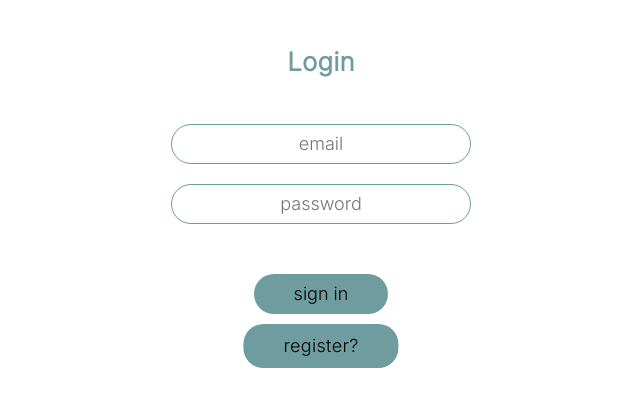
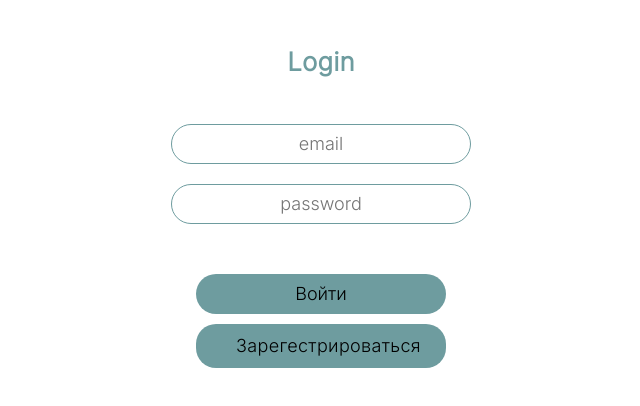
Before and after one commit to fermer123/test, a React (Create React App) app: page /login in a window 1280 px wide. Shown: the top 406 px of the page, without its empty margins (319-959 px from the left). Built offline with nearby package versions, Linux system fonts and the light colour scheme; data requests are answered from the project's data file.

Commit message:
useinput

```diff
--- a/src/Context.jsx
+++ b/src/Context.jsx
@@ -102,6 +102,7 @@ export const Context = ({ children }) => {
     localStorage.setItem('user', JSON.stringify(resp.data.user));
     setUser(resp.data.user);
     push('/');
+    console.log(resp);
   };
 
   const Logout = () => {
--- /dev/null
+++ b/src/components/input/input.jsx
@@ -0,0 +1,12 @@
+import { useState } from 'react';
+
+export const useInput = (initialvalue = '') => {
+  const [value, setValue] = useState(initialvalue);
+  const onChange = (e) => {
+    setValue(e.target.value);
+  };
+  return {
+    value,
+    onChange,
+  };
+};
--- a/src/pages/Login/Login.jsx
+++ b/src/pages/Login/Login.jsx
@@ -1,23 +1,17 @@
 import style from './Login.module.scss';
 import { NavLink } from 'react-router-dom';
-import { useForm } from 'react-hook-form';
 import { useContext } from 'react';
 import { CustomContext } from '../../Context';
+import { useInput } from '../../components/input/input';
 
 const Login = () => {
-  const {
-    register,
-    handleSubmit,
-    // setError: { errors },
-    //reset,
-  } = useForm();
-
   const { Login } = useContext(CustomContext);
-
+  const user = useInput('');
+  const pass = useInput('');
   return (
     <div className='container'>
       <div className={style.login}></div>
-      <form onSubmit={handleSubmit(Login)}>
+
       <h2 className={style.login_h2}>Login</h2>
       <div className={style.login_list}>
         <input
@@ -25,9 +19,7 @@ const Login = () => {
           required
           type='email'
           placeholder='email'
-            {...register('email', {
-              required: 'заполни поле',
-            })}
+          {...user}
         />
 
         <input
@@ -35,20 +27,20 @@ const Login = () => {
           required
           type='password'
           placeholder='password'
-            {...register('password', {
-              required: 'заполни поле',
-            })}
+          {...pass}
         />
       </div>
-        <button className={style.btn} type='submit'>
-          sign in
+      <button
+        className={style.btn}
+        onClick={() => Login({ email: user.value, password: pass.value })}
+      >
+        Войти
       </button>
       <p>
         <NavLink className={style.header_link} to='/register'>
-            register?
+          Зарегестрироваться
         </NavLink>
       </p>
-      </form>
     </div>
   );
 };
--- a/src/pages/Login/Login.module.scss
+++ b/src/pages/Login/Login.module.scss
@@ -6,13 +6,16 @@
   border-radius: 20px;
   color: #000000;
   display: inline-block;
-  margin-top: 10px;
-  margin-bottom: 50px;
+  margin: 10px 0 50px 50%;
   padding: 10px 40px;
-  margin-left: 50%;
   transform: translateX(-50%);
   font-style: normal;
   font-weight: 400;
+  max-width: 250px;
+  width: 100%;
+  &:hover {
+    text-decoration: none;
+  }
 }
 .login_list {
   display: flex;
@@ -59,4 +62,6 @@
   display: block;
   margin: 0 auto;
   cursor: pointer;
+  max-width: 250px;
+  width: 100%;
 }
--- a/src/pages/Register/Register.jsx
+++ b/src/pages/Register/Register.jsx
@@ -15,7 +15,6 @@ const Register = () => {
 
   return (
     <div className='container'>
-      <div className={style.register}></div>
       <form onSubmit={handleSubmit(Register)}>
         <h2 className={style.register_h2}>Register</h2>
         <div className={style.register_list}>
@@ -55,10 +54,10 @@ const Register = () => {
           />
         </div>
         <button className={style.btn} type='submit'>
-          sign in
+          Зарегестрироваться
         </button>
         <NavLink className={style.header_link} to='/login'>
-          login?
+          Есть аккаунт?
         </NavLink>
       </form>
     </div>
--- a/src/pages/Register/Register.module.scss
+++ b/src/pages/Register/Register.module.scss
@@ -39,13 +39,20 @@
   border-radius: 20px;
   color: #000000;
   display: inline-block;
-  margin-top: 10px;
-  margin-bottom: 50px;
   padding: 10px 40px;
-  margin-left: 50%;
+  margin: 10px 0 50px 50%;
   transform: translateX(-50%);
   font-style: normal;
   font-weight: 400;
+  max-width: 250px;
+  width: 100%;
+  text-align: center;
+  &:hover {
+    text-decoration: none;
+  }
+  &::placeholder {
+    text-align: center;
+  }
 }
 
 .btn {
@@ -60,4 +67,6 @@
   display: block;
   margin: 0 auto;
   cursor: pointer;
+  max-width: 250px;
+  width: 100%;
 }
```
Lines whose indentation alone changed are shown as unchanged.
